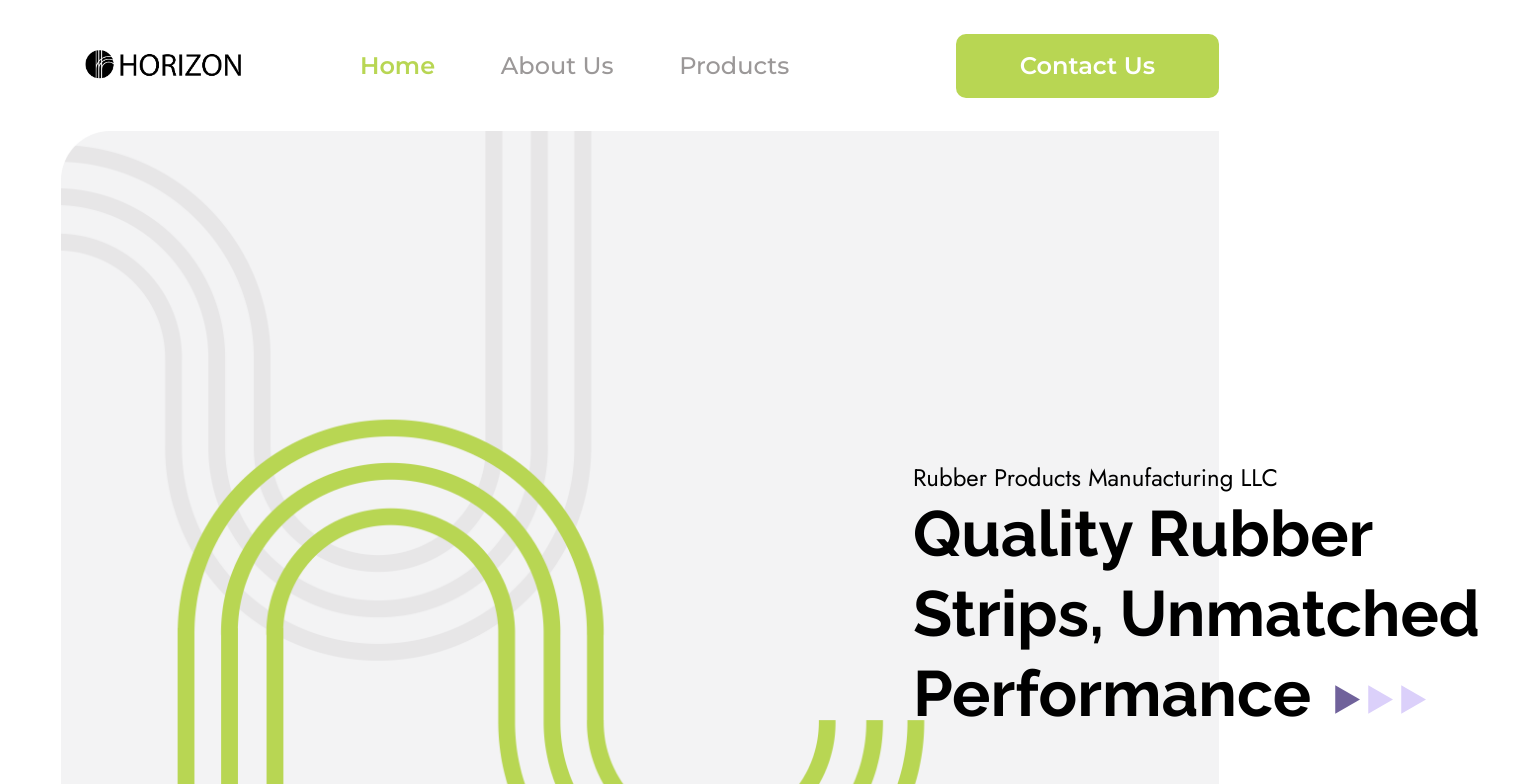
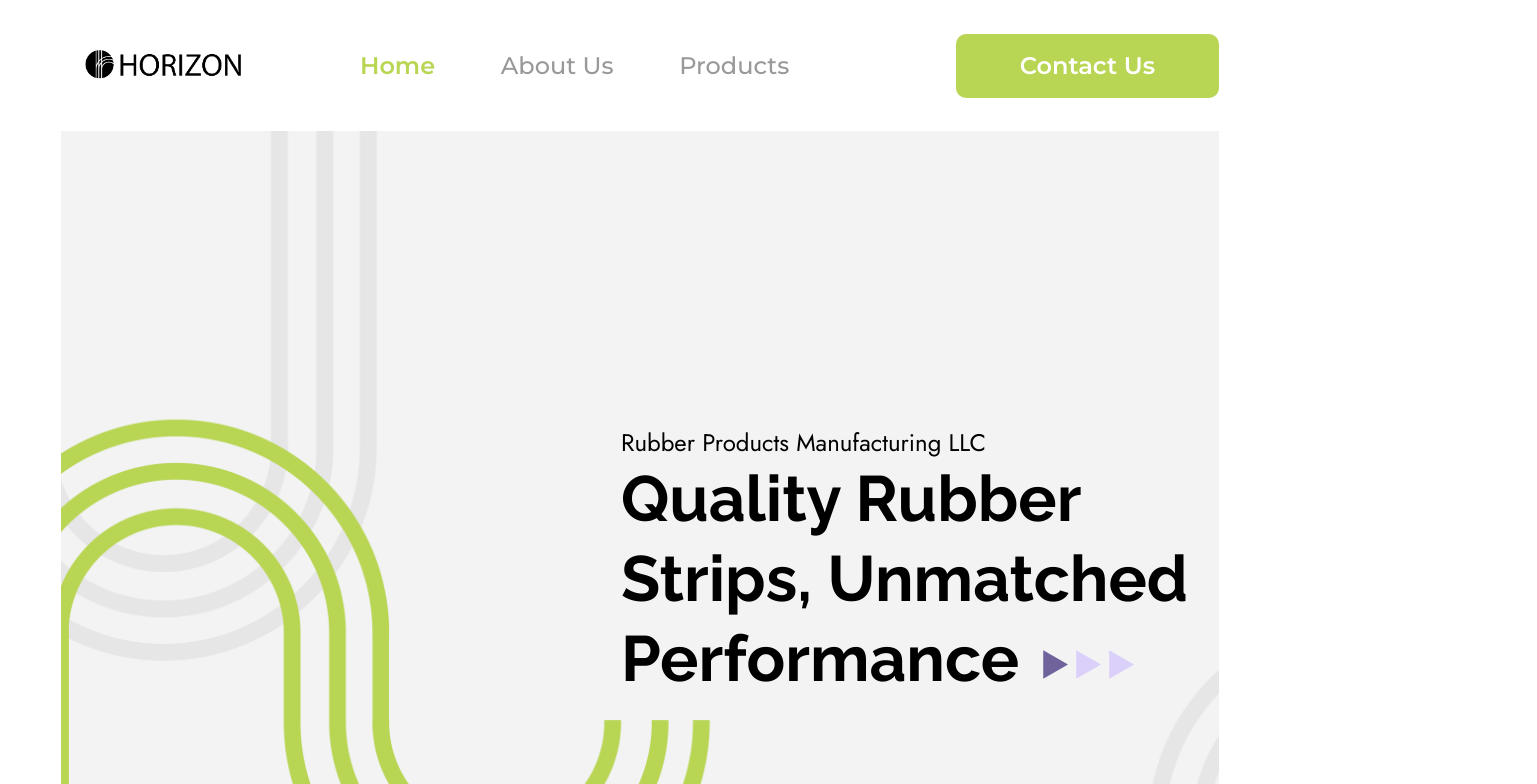
Before and after one commit to m4kman/horizon, a React (Vite) app: page / in a window 1280 px wide. Shown: the top 784 px of the page, 1537 px wide, since content can reach past the window. Built offline with nearby package versions, Linux system fonts and the light colour scheme; the HTML template or start-up script is replaced by a standard one.

Commit message:
improve hero section alignment

```diff
--- a/src/components/home/Hero.tsx
+++ b/src/components/home/Hero.tsx
@@ -3,12 +3,12 @@ import heroImg from "../../assets/hero.png";
 
 export default function Hero() {
   return (
-    <div className="grid h-[58rem] grid-cols-12 grid-rows-3 gap-x-[10.65rem] gap-y-16 bg-hero-image bg-cover">
-      <div className="col-start-6 row-start-2 w-[39rem]">
-        <p className="self-center font-secondary text-2xl font-normal">
+    <div className="flex h-[58rem] items-center justify-center bg-hero-image bg-cover bg-center">
+      <div className="mb-16 ml-[35rem]">
+        <p className="font-secondary text-2xl font-normal">
           Rubber Products Manufacturing LLC
         </p>
-        <h1 className="inline-block max-w-[40rem] self-center font-hero text-[4rem] font-bold leading-[5rem]">
+        <h1 className="inline-block max-w-[40rem] font-hero text-[4rem] font-bold leading-[5rem]">
           Quality Rubber Strips, Unmatched Performance
           <svg
             xmlns="http://www.w3.org/2000/svg"
```
